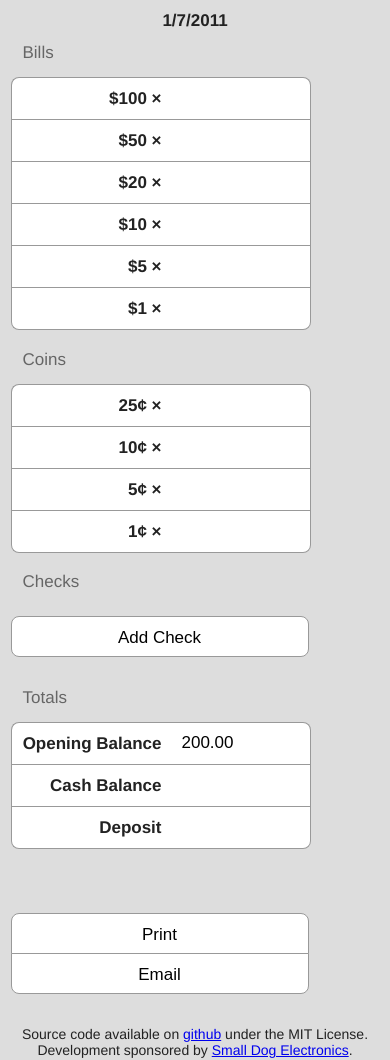
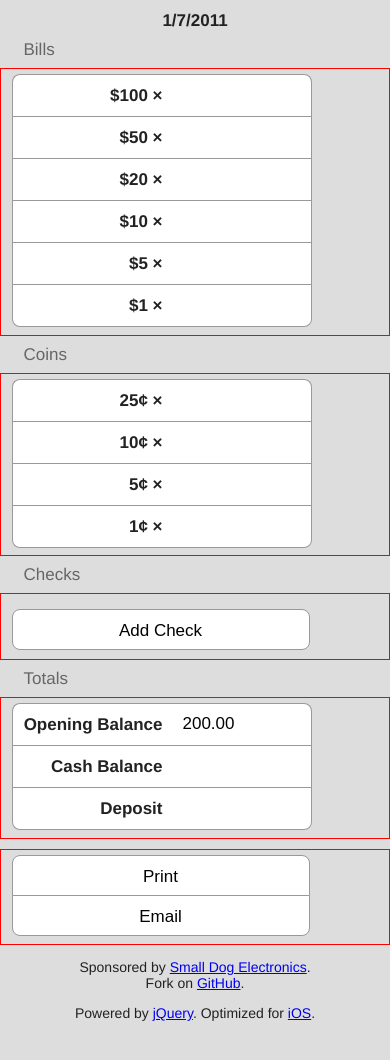
Before and after one commit to morgant/cash-out, a plain HTML site: page index.html in a window 390 px wide. Shown: the part 47-1107 px from the top of the page. After the commit the page ends 1082 px from the top, so only its background shows below. Drawn offline with nearby package versions, Linux system fonts and the light colour scheme.

Commit message:
Further primping of the iPod/iPhone styling.

```diff
--- a/index.html
+++ b/index.html
@@ -15,8 +15,9 @@
 		<link rel="shortcut icon" href="favico.ico" type="image/x-icon" />
 		<!-- BEGIN iOS ICONS & META TAGS -->
 		<link rel="apple-touch-icon" href="img/cash_out-icon-57x57.png" />
-		<link rel="apple-touch-icon" sizes="72x72" href="cash_out-icon-72x72.png" />
-		<link rel="apple-touch-icon" sizes="114x114" href="cash_out-icon-114x114.png" />
+		<link rel="apple-touch-icon" sizes="72x72" href="img/cash_out-icon-72x72.png" />
+		<link rel="apple-touch-icon" sizes="114x114" href="img/cash_out-icon-114x114.png" />
+		<link rel="apple-touch-startup-image" href="img/cash_out-startup_screen-320x460.png" />
 		<meta name="viewport" content="user-scalable=no, width=device-width" />
 		<meta name="apple-mobile-web-app-capable" content="yes" />
 		<meta name="apple-mobile-web-app-status-bar-style" content="black" />
@@ -48,10 +49,12 @@
 			h2 { font-size: 17px; }
 			fieldset {
 				margin: 0;
-				margin-top: 41px;
+				margin-top: 37px;
 				border: none;
+				border: 1px solid red;
 				position: relative;
 			}
+			#actions { margin-top: 10px; }
 			fieldset > legend {
 				color: #666;
 				margin-left: 10px;
@@ -123,16 +126,19 @@
 			fieldset input[type=button] {
 				margin: 10px 0;
 			}
+			#addCheck { margin-bottom: 0; }
 			#checksBalance, label[for=checksBalance] { display: none; }
 			#print {
 				-webkit-border-bottom-left-radius: 0;
 				-webkit-border-bottom-right-radius: 0;
+				margin-top: 0;
 				margin-bottom: -1px;
 			}
 			#email {
 				-webkit-border-top-left-radius: 0;
 				-webkit-border-top-right-radius: 0;
 				margin-top: 0;
+				margin-bottom: 0;
 			}
 			input.under { color: red; }
 			input.even { color: orange; }
@@ -361,14 +367,14 @@
 				</ol>
 			</fieldset>
 
-			<fieldset>
+			<fieldset id="actions">
 				<input id="print" type="button" value="Print" />
 				<input id="email" type="button" value="Email" />
 			</fieldset>
 		</form>
 
-		<p>Source code available on <a href="http://github.com/morgant/cash-out">github</a> under the MIT License.<br />
-		Development sponsored by <a href="http://www.smalldog.com/" title="Small Dog Electronics — Always by your side.">Small Dog Electronics</a>.</p>
+		<p>Sponsored by <a href="http://www.smalldog.com/" title="Small Dog Electronics — Always by your side.">Small Dog Electronics</a>.<br />
+		Fork on <a href="http://github.com/morgant/cash-out">GitHub</a>.</p>
 		<p>Powered by <a href="http://jquery.com/">jQuery</a>. Optimized for <a href="http://www.apple.com/ios/">iOS</a>.</p>
 
 	</body>
```
